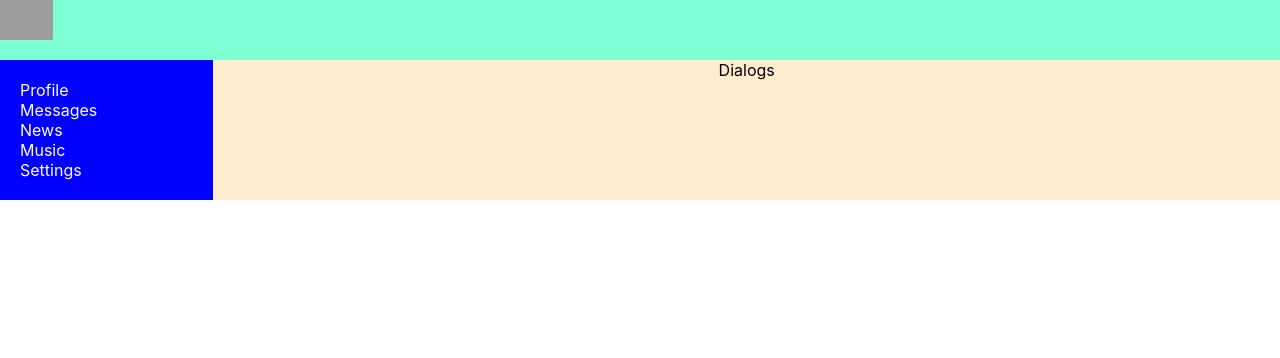
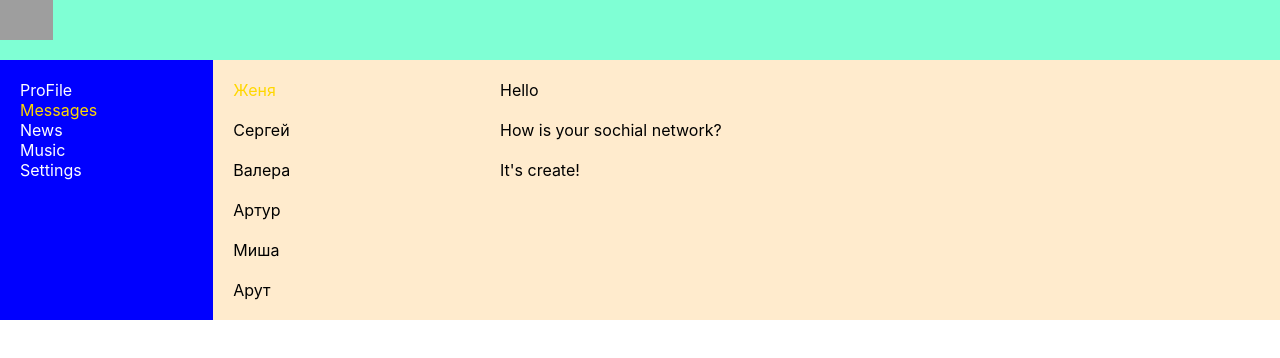
Before and after one commit to Ararad1962/my-sochial-network, a React (Create React App) app: page /Dialogs in a window 1280 px wide. Shown: the top 358 px of the page. Built offline with nearby package versions, Linux system fonts and the light colour scheme; grey boxes are pictures that could not be loaded.

Commit message:
feat: Add layout and content to page Dialogs

```diff
--- a/src/components/Dialogs/Dialogs.jsx
+++ b/src/components/Dialogs/Dialogs.jsx
@@ -3,8 +3,20 @@ import s from "./Dialogs.module.css";
 
 const Dialogs = () => {
    return (
-      <div className= {s.dialogs}>
-         Dialogs
+      <div className={s.dialogs}>
+         <div className={s.dialogItems}>
+            <div className={s.dialog + ' ' + s.activeDialog}>Женя</div>
+            <div className={s.dialog}>Сергей</div>
+            <div className={s.dialog}>Валера</div>
+            <div className={s.dialog}>Артур</div>
+            <div className={s.dialog}>Миша</div>
+            <div className={s.dialog}>Арут</div>
+         </div>
+         <div className={s.usersDialogs}>
+            <div className={s.message}>Hello</div>
+            <div className={s.message}>How is your sochial network? </div>
+            <div className={s.message}>It's create!</div>
+         </div>
       </div>
    )
 };
--- a/src/components/Dialogs/Dialogs.module.css
+++ b/src/components/Dialogs/Dialogs.module.css
@@ -1,3 +1,24 @@
 .dialogs {
-   text-align: center;
+   display: grid;
+   grid-template-columns: 3fr 9fr;
 }
+.dialogItems {
+   padding: 10px;
+}
+
+.dialogItems .dialog {
+   padding: 10px;
+}
+
+.activeDialog {
+   color: gold;
+
+}
+
+.usersDialogs {
+   padding: 10px;
+}
+
+.usersDialogs .message {
+   padding: 10px;
+}
--- a/src/components/Sidebar/sidebar.jsx
+++ b/src/components/Sidebar/sidebar.jsx
@@ -5,10 +5,16 @@ const Sidebar = () => {
    return (
       <nav className={s.sidebar}>
          <div className={s.item}>
-            <NavLink to ="/MyProfile" >Profile</NavLink>
+            <NavLink to="/MyProfile" className={
+               ({ isActive }) =>
+               isActive ? s.activeLink : undefined
+            } >ProFile</NavLink>
          </div>
          <div className={s.item}>
-            <NavLink to ="/Dialogs">Messages</NavLink>
+            <NavLink to="/Dialogs" className={
+               ({ isActive }) =>
+               isActive ? s.activeLink : undefined
+            }>Messages</NavLink>
          </div>
          <div className={s.item}>
             <a href="#$">News</a>
--- a/src/components/Sidebar/sidebar.module.css
+++ b/src/components/Sidebar/sidebar.module.css
@@ -10,6 +10,6 @@
    text-decoration: none;
  }
 
- .item a.active {
+ .item a.activeLink {
    color: gold;
  }
```
